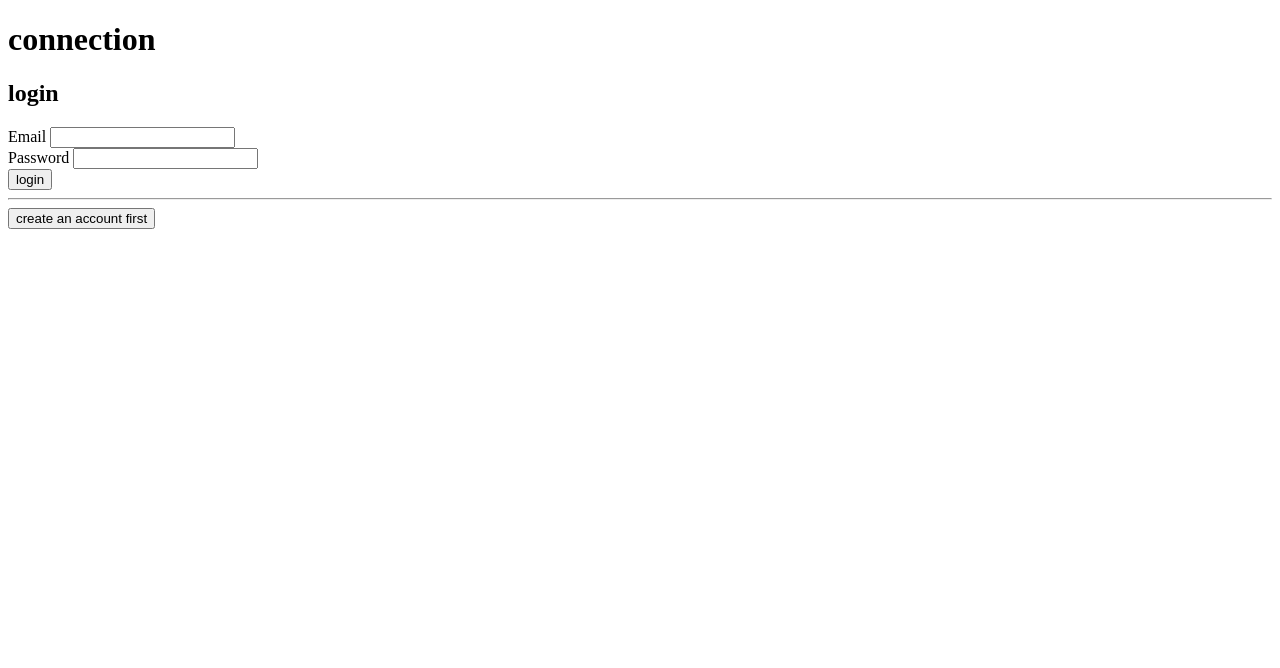
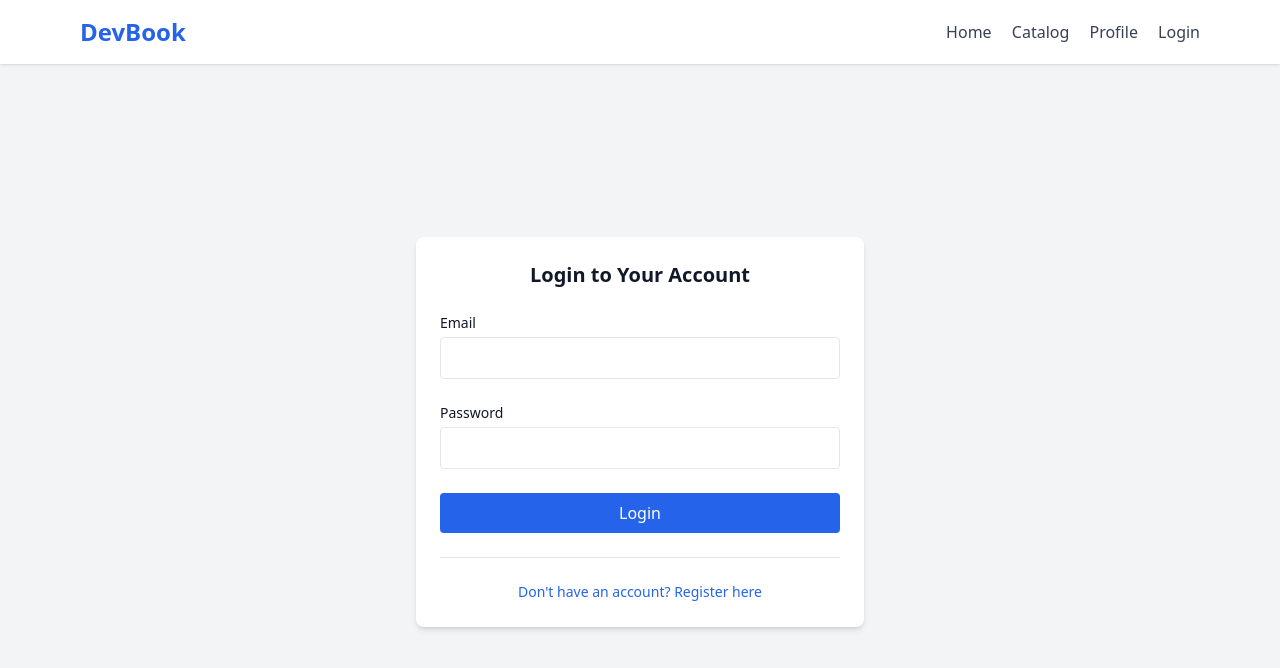
Before and after one commit to Youcode-Classe-E-2024-2025/Ahmed_Taoudi-DevBook, a website: page public/auth.html in a window 1280 px wide. Drawn offline with nearby package versions, Linux system fonts and the light colour scheme; files that its build step writes are made by us from their sources.

Commit message:
ajoute de style pour auth page

```diff
--- a/public/auth.html
+++ b/public/auth.html
@@ -1,56 +1,93 @@
 <!DOCTYPE html>
-<html lang="en">
+<html lang="en" class="bg-gray-100 text-gray-900">
   <head>
     <meta charset="UTF-8" />
     <meta name="viewport" content="width=device-width, initial-scale=1.0" />
-    <title>DevBook | connection</title>
+    <title>DevBook | Authentication</title>
+    <link href="./css/output.css" rel="stylesheet" />
   </head>
 
-  <body>
-    <h1>connection</h1>
-    <main>
-      <!-- login -->
-      <div id="login-tab">
-        <form id="login-form">
-            <h2>login</h2>
+  <body class="min-h-screen flex flex-col">
+    <!-- Header with Nav -->
+    <header class="bg-white shadow">
+      <div class="max-w-6xl mx-auto px-4 py-4 flex justify-between items-center">
+        <h1 class="text-2xl font-bold text-blue-600">DevBook</h1>
+        <nav class="space-x-4">
+          <a href="/" class="text-gray-700 hover:text-blue-600">Home</a>
+          <a href="/catalog.html" class="text-gray-700 hover:text-blue-600">Catalog</a>
+          <!--  -->
+          <a href="/porfile.html" id="profile-link" class="text-gray-700 hover:text-blue-600">Profile</a>
+          <a href="/auth.html" id="login-link" class="text-gray-700 hover:text-blue-600">Login</a>
+          <!--  -->
+        </nav>
+      </div>
+    </header>
+
+    <!-- Main Auth Content -->
+    <main class="flex-grow flex items-center justify-center py-12">
+      <div class="w-full max-w-md space-y-10">
+        <!-- Login Form -->
+        <div id="login-tab" class="">
+          <form id="login-form" class="bg-white shadow-md rounded-lg p-6 space-y-6">
+            <h2 class="text-xl font-semibold text-center">Login to Your Account</h2>
 
             <div>
-              <label for="login-email">Email </label>
-              <input id="login-email" name="email" type="email" />
-            </div>
-            <div>
-              <label for="login-password">Password </label>
-              <input id="login-password" name="password" type="password" />
-            </div>
-            <button type="submit"> login </button>
-            <hr>
-            <button onclick="toggleTab('register')" type="button">  create an account first  </button>
-        </form>
-      </div>
-      <!-- ================ -->
-      <!-- register -->
-      <div id="register-tab">
-        <form id="register-form">
-            <h2>register</h2>
-            <div>
-              <label for="register-name"> your fullname</label>
-              <input id="register-name" name="name" type="text" />
+              <label for="login-email" class="block text-sm font-medium">Email</label>
+              <input id="login-email" name="email" type="email" required class="w-full mt-1 p-2 border rounded" />
             </div>
 
             <div>
-              <label for="register-email">Email </label>
-              <input id="register-email" name="email" type="email" />
+              <label for="login-password" class="block text-sm font-medium">Password</label>
+              <input id="login-password" name="password" type="password" required class="w-full mt-1 p-2 border rounded" />
             </div>
+
+            <button type="submit" class="w-full bg-blue-600 text-white py-2 rounded hover:bg-blue-700 transition">
+              Login
+            </button>
+
+            <hr class="my-4" />
+
+            <button onclick="toggleTab('register')" type="button" class="w-full text-sm text-blue-600 hover:underline">
+              Don't have an account? Register here
+            </button>
+          </form>
+        </div>
+
+        <!-- Register Form -->
+        <div id="register-tab" class="hidden">
+          <form id="register-form" class="bg-white shadow-md rounded-lg p-6 space-y-6">
+            <h2 class="text-xl font-semibold text-center">Create a New Account</h2>
+
             <div>
-              <label for="register-password">Password </label>
-              <input id="register-password" name="password" type="password" />
+              <label for="register-name" class="block text-sm font-medium">Full Name</label>
+              <input id="register-name" name="name" type="text" required class="w-full mt-1 p-2 border rounded" />
             </div>
-            <button type="submit"> register  </button>
-            <hr>
-            <button onclick="toggleTab('login')" type="button">already have an account</button>
-        </form>
+
+            <div>
+              <label for="register-email" class="block text-sm font-medium">Email</label>
+              <input id="register-email" name="email" type="email" required class="w-full mt-1 p-2 border rounded" />
+            </div>
+
+            <div>
+              <label for="register-password" class="block text-sm font-medium">Password</label>
+              <input id="register-password" name="password" type="password" required class="w-full mt-1 p-2 border rounded" />
+            </div>
+
+            <button type="submit" class="w-full bg-green-600 text-white py-2 rounded hover:bg-green-700 transition">
+              Register
+            </button>
+
+            <hr class="my-4" />
+
+            <button onclick="toggleTab('login')" type="button" class="w-full text-sm text-green-600 hover:underline">
+              Already have an account? Login
+            </button>
+          </form>
+        </div>
       </div>
     </main>
+
     <script src="/js/auth.js"></script>
+    <script src="./js/header.js"></script>
   </body>
 </html>
```
